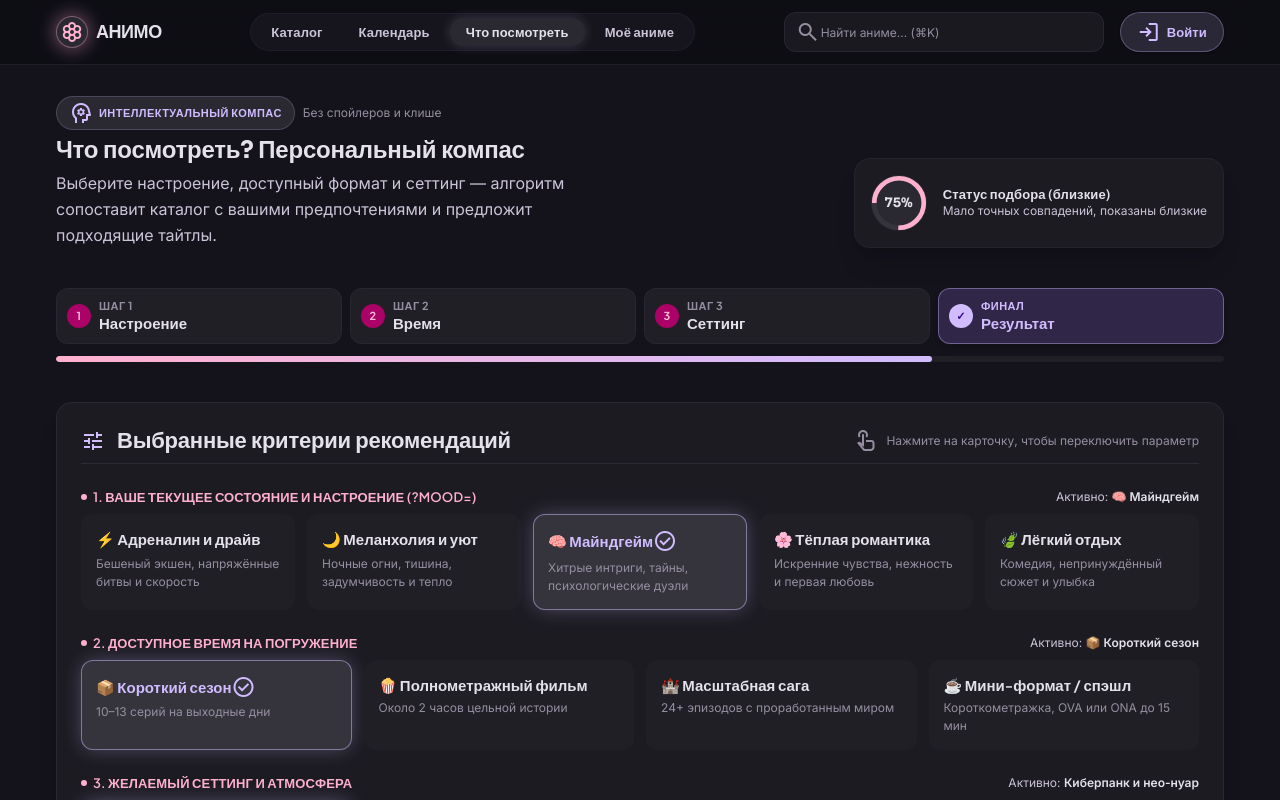
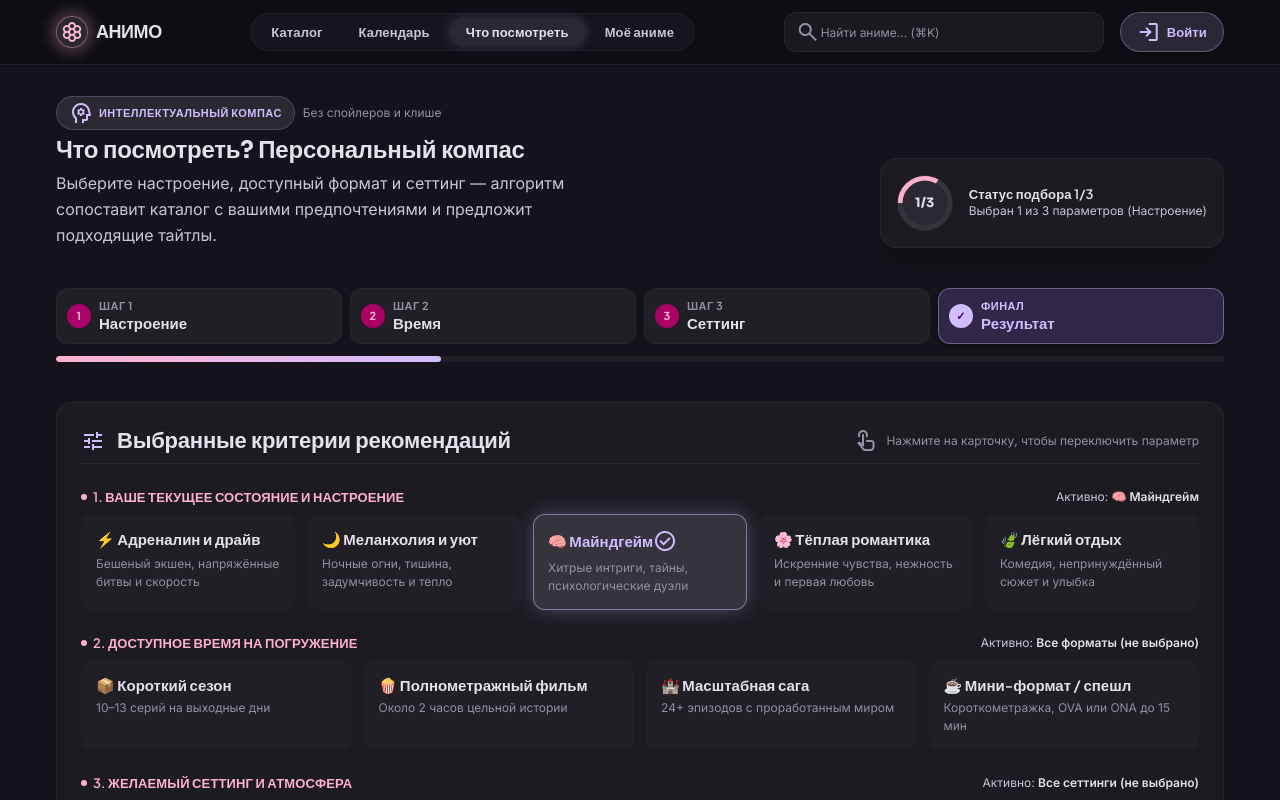
Before and after one commit to sapsrov32-lgtm/animo, a Next.js app: page /recommend in a window 1280 px wide. Shown: the top 800 px of the page. Built offline with nearby package versions, Linux system fonts and the light colour scheme; no server answers; the database is empty.

Commit message:
fix(seo&recommend): update metadata, legal streaming timeout, and precise multi-step mood recommendations

```diff
--- a/src/app/anime/[slug]/page.tsx
+++ b/src/app/anime/[slug]/page.tsx
@@ -48,47 +48,58 @@ const getAnime = cache(async (slug: string) => {
 
 function extractSeoDescription(anime: any, title: string): string {
   const cleaned = cleanDescription(anime.description);
-  if (cleaned && cleaned.length >= 25) {
+  if (cleaned && cleaned.length >= 25 && isRussianText(cleaned)) {
     const singleLine = cleaned.replace(/\s+/g, ' ').trim();
-    if (singleLine.length >= 140 && singleLine.length <= 160) {
-      return singleLine;
-    }
     if (singleLine.length > 160) {
       const slice = singleLine.slice(0, 157);
       const lastSpace = slice.lastIndexOf(' ');
       const trimmed = lastSpace > 120 ? slice.slice(0, lastSpace) : slice;
       return `${trimmed}...`;
     }
-    const yearPart = anime.year ? ` (${anime.year})` : '';
-    const combined = `${title}${yearPart}: ${singleLine}. Информация, серии и рейтинг на Анимо.`;
-    return combined.slice(0, 160);
+    return singleLine;
   }
 
-  const yearPart = anime.year ? ` (${anime.year})` : '';
-  const fallback = `Смотреть аниме «${title}»${yearPart}: описание сюжета, официальный рейтинг, расписание серий и где смотреть онлайн в хорошем качестве на Анимо.`;
-  return fallback.slice(0, 160);
+  // Fallback as requested: «{Название}: жанры, рейтинг, число серий»
+  const rawGenres: Genre[] = anime.anime_genres?.map((ag: any) => ag.genres).filter(Boolean) || [];
+  const sortedNames = sortAndFormatGenres(rawGenres.map((g) => g.name_ru), 3);
+  const genresStr = sortedNames.length > 0 ? sortedNames.join(', ') : 'аниме';
+  const scoreStr = anime.score ? anime.score.toFixed(1) : '—';
+  const episodesStr =
+    anime.format === 'Фильм'
+      ? 'Фильм'
+      : typeof anime.episodes === 'number' && anime.episodes > 0
+      ? `${anime.episodes} серий`
+      : anime.status === 'ongoing' || anime.status === 'RELEASING'
+      ? 'идёт показ'
+      : '—';
+
+  return `${title}: ${genresStr}, рейтинг ${scoreStr}, ${episodesStr}`;
 }
 
 export async function generateMetadata({ params }: PageProps): Promise<Metadata> {
   const { slug } = await params;
   const anime = await getAnime(slug);
-  const baseUrl = process.env.NEXT_PUBLIC_SITE_URL || 'https://animo-virid.vercel.app';
+  const canonicalUrl = `https://animo-virid.vercel.app/anime/${slug}`;
 
   if (!anime) {
-    return { title: 'Тайтл не найден — Анимо' };
+    return {
+      title: 'Тайтл не найден — Анимо',
+      alternates: {
+        canonical: canonicalUrl,
+      },
+    };
   }
 
   const title = getDisplayTitle(anime);
   // Title format: «{Название} — описание, рейтинг, серии | Анимо»
   const seoTitle = `${title} — описание, рейтинг, серии | Анимо`;
   const seoDescription = extractSeoDescription(anime, title);
-  const pageUrl = `${baseUrl}/anime/${anime.slug || anime.id}`;
   const poster = anime.poster_url || anime.banner_url || '';
   const posterAbsoluteUrl = poster
     ? poster.startsWith('http')
       ? poster
-      : `${baseUrl}${poster}`
-    : undefined;
+      : `https://animo-virid.vercel.app${poster}`
+    : 'https://animo-virid.vercel.app/og-image.jpg';
 
   return {
     title: {
@@ -96,31 +107,29 @@ export async function generateMetadata({ params }: PageProps): Promise<Metadata>
     },
     description: seoDescription,
     alternates: {
-      canonical: pageUrl,
+      canonical: canonicalUrl,
     },
     openGraph: {
       title: seoTitle,
       description: seoDescription,
-      url: pageUrl,
+      url: canonicalUrl,
       siteName: 'Анимо',
       locale: 'ru_RU',
       type: 'website',
-      images: posterAbsoluteUrl
-        ? [
+      images: [
         {
           url: posterAbsoluteUrl,
           width: 1200,
           height: 630,
           alt: title,
         },
-          ]
-        : [],
+      ],
     },
     twitter: {
       card: 'summary_large_image',
       title: seoTitle,
       description: seoDescription,
-      images: posterAbsoluteUrl ? [posterAbsoluteUrl] : [],
+      images: [posterAbsoluteUrl],
     },
   };
 }
@@ -163,8 +172,8 @@ export default async function AnimeDetailsPage({ params }: PageProps) {
   ]);
 
   const userAnimeRecord = recordRes.data;
-  const baseUrl = process.env.NEXT_PUBLIC_SITE_URL || 'https://animo-virid.vercel.app';
-  const pageUrl = `${baseUrl}/anime/${anime.slug || anime.id}`;
+  const baseUrl = 'https://animo-virid.vercel.app';
+  const pageUrl = `${baseUrl}/anime/${slug}`;
 
   const cleanedSynopsis = cleanDescription(anime.description);
   const hasRussianDescription = isRussianText(cleanedSynopsis);
--- a/src/components/anime/WhereToWatch.tsx
+++ b/src/components/anime/WhereToWatch.tsx
@@ -53,7 +53,9 @@ export function WhereToWatch({
       if (isMounted) {
         setLoading(false);
       }
-      controller.abort();
+      try {
+        controller.abort();
+      } catch {}
     }, 3000);
 
     async function fetchLegalData() {
--- a/src/components/recommend/RecommendCard.tsx
+++ b/src/components/recommend/RecommendCard.tsx
@@ -105,7 +105,7 @@ export function RecommendCard({
                 : 'bg-surface-container-high/90 text-on-surface-variant border-outline-variant/30'
             }`}
           >
-            {isExactMatch ? 'Точный матч' : 'Близкий матч'}
+            {isExactMatch ? 'Точный матч' : 'Частичное совпадение'}
           </span>
         </div>
 
--- a/src/components/recommend/RecommendWorkspace.tsx
+++ b/src/components/recommend/RecommendWorkspace.tsx
@@ -76,12 +76,13 @@ export const TIME_OPTIONS = [
   },
   {
     id: 'one_ep',
-    title: '☕ Мини-формат / спэшл',
+    title: '☕ Мини-формат / спешл',
     desc: 'Короткометражка, OVA или ONA до 15 мин',
     match: (a: Anime) =>
       a.format === 'ONA' ||
       a.format === 'OVA' ||
       a.format === 'Спэшл' ||
+      a.format === 'Спешл' ||
       a.format === 'ТВ Короткометражка' ||
       (typeof a.episodes === 'number' && a.episodes >= 1 && a.episodes <= 6),
   },
@@ -93,25 +94,71 @@ export const SETTING_OPTIONS = [
     id: 'cyberpunk',
     title: 'Киберпанк и нео-нуар',
     desc: 'Синдикаты, ИИ, дождливый мегаполис',
-    genreSlugs: ['sci-fi', 'thriller', 'mystery'],
+    badgeName: 'Киберпанк',
+    matches: (anime: Anime, slugs: string[], names: string[], text: string) => {
+      return (
+        slugs.includes('cyberpunk') ||
+        slugs.includes('sci-fi') ||
+        names.includes('киберпанк') ||
+        names.includes('фантастика') ||
+        text.includes('киберпанк') ||
+        text.includes('cyberpunk') ||
+        text.includes('дистопи') ||
+        text.includes('dystopi')
+      );
+    },
   },
   {
     id: 'dark_fantasy',
     title: 'Тёмное фэнтези',
     desc: 'Мрачные клинки, древние проклятия',
-    genreSlugs: ['fantasy', 'horror', 'action', 'supernatural'],
+    badgeName: 'Тёмное фэнтези',
+    matches: (anime: Anime, slugs: string[], names: string[], text: string) => {
+      const hasFantasy = slugs.includes('fantasy') || names.includes('фэнтези');
+      const isDark =
+        slugs.includes('horror') ||
+        slugs.includes('supernatural') ||
+        slugs.includes('thriller') ||
+        names.includes('ужасы') ||
+        names.includes('сверхъестественное') ||
+        names.includes('триллер') ||
+        text.includes('тёмное фэнтези') ||
+        text.includes('dark fantasy') ||
+        text.includes('демон');
+      return (hasFantasy && isDark) || text.includes('тёмное фэнтези') || text.includes('dark fantasy');
+    },
   },
   {
     id: 'slice',
     title: 'Срез жизни / Дружба',
     desc: 'Реализм, школа, взросление и юмор',
-    genreSlugs: ['slice-of-life', 'comedy', 'drama'],
+    badgeName: 'Срез жизни',
+    matches: (anime: Anime, slugs: string[], names: string[], text: string) => {
+      return (
+        slugs.includes('slice-of-life') ||
+        names.includes('повседневность') ||
+        text.includes('повседневность') ||
+        text.includes('slice of life')
+      );
+    },
   },
   {
     id: 'scifi',
     title: 'Научная фантастика / Таймтревел',
     desc: 'Петли времени, космос, парадоксы, наука',
-    genreSlugs: ['sci-fi', 'mystery'],
+    badgeName: 'Научная фантастика',
+    matches: (anime: Anime, slugs: string[], names: string[], text: string) => {
+      return (
+        slugs.includes('sci-fi') ||
+        names.includes('фантастика') ||
+        text.includes('научная фантастика') ||
+        text.includes('таймтревел') ||
+        text.includes('time travel') ||
+        text.includes('петл') ||
+        text.includes('космос') ||
+        text.includes('space')
+      );
+    },
   },
 ];
 
@@ -134,12 +181,12 @@ export function RecommendWorkspace({
 }: RecommendWorkspaceProps) {
   const router = useRouter();
 
-  // Selected criteria state (initialized from URL ?mood=)
+  // Selected criteria state (initialized from URL ?mood=; time and setting are NOT pre-selected)
   const [selectedMood, setSelectedMood] = useState<string>(() =>
     normalizeMoodId(initialMood)
   );
-  const [selectedTime, setSelectedTime] = useState<string>('short_season');
-  const [selectedSetting, setSelectedSetting] = useState<string>('cyberpunk');
+  const [selectedTime, setSelectedTime] = useState<string | null>(null);
+  const [selectedSetting, setSelectedSetting] = useState<string | null>(null);
 
   const [addingAll, setAddingAll] = useState(false);
   const [addAllFeedback, setAddAllFeedback] = useState(false);
@@ -159,8 +206,8 @@ export function RecommendWorkspace({
   // Real Filtering Logic with Graceful Fallback
   const { recommendations, isExactMatches } = useMemo(() => {
     const currentMood = MOOD_OPTIONS.find((m) => m.id === selectedMood) || MOOD_OPTIONS[0];
-    const currentTime = TIME_OPTIONS.find((t) => t.id === selectedTime) || TIME_OPTIONS[0];
-    const currentSetting = SETTING_OPTIONS.find((s) => s.id === selectedSetting) || SETTING_OPTIONS[0];
+    const currentTime = selectedTime ? TIME_OPTIONS.find((t) => t.id === selectedTime) : null;
+    const currentSetting = selectedSetting ? SETTING_OPTIONS.find((s) => s.id === selectedSetting) : null;
 
     const getAnimeGenreSlugs = (anime: Anime): string[] => {
       const fromGenres = anime.genres?.map((g) => g.slug?.toLowerCase()).filter(Boolean) || [];
@@ -176,15 +223,15 @@ export function RecommendWorkspace({
       return Array.from(new Set([...fromGenres, ...fromAg]));
     };
 
-    // Candidate pool matching both Mood and Time
-    const poolMoodAndTime = allAnime.filter((anime) => {
+    // Filter candidate pool matching Mood and (if chosen) Time
+    const pool = allAnime.filter((anime) => {
       if (!anime.poster_url || anime.poster_url.trim() === '') return false;
       if (anime.is_adult) return false;
 
-      // Must match selected Time
-      if (!currentTime.match(anime)) return false;
+      // Time filter (only if selected)
+      if (currentTime && !currentTime.match(anime)) return false;
 
-      // Must match selected Mood genres
+      // Mood filter
       const slugs = getAnimeGenreSlugs(anime);
       const matchesMood = currentMood.genreSlugs.some((s) => slugs.includes(s));
       if (!matchesMood) return false;
@@ -213,19 +260,26 @@ export function RecommendWorkspace({
       return result;
     };
 
-    // Exact matches also matching Setting
-    const exactCandidatePool = poolMoodAndTime.filter((anime) => {
+    // Setting filter (only if setting is selected)
+    let exactCandidates: Anime[] = [];
+    if (currentSetting) {
+      exactCandidates = pool.filter((anime) => {
         const slugs = getAnimeGenreSlugs(anime);
-      return currentSetting.genreSlugs.some((s) => slugs.includes(s));
+        const names = getAnimeGenreNames(anime).map((n) => n.toLowerCase());
+        const text = `${anime.title_ru || ''} ${anime.title_en || ''} ${anime.description || ''}`.toLowerCase();
+        return currentSetting.matches(anime, slugs, names, text);
       });
+    } else {
+      exactCandidates = pool;
+    }
 
-    exactCandidatePool.sort((a, b) => {
+    exactCandidates.sort((a, b) => {
       const scoreA = (a.score || 7.0) * 10 + (a.popularity || 0) / 10000;
       const scoreB = (b.score || 7.0) * 10 + (b.popularity || 0) / 10000;
       return scoreB - scoreA;
     });
 
-    const exactMatches = deduplicateFranchise(exactCandidatePool);
+    const exactMatches = deduplicateFranchise(exactCandidates);
 
     let finalAnimeList: Anime[] = [];
     let exact = true;
@@ -238,7 +292,7 @@ export function RecommendWorkspace({
       exact = false;
       const exactIds = new Set(exactMatches.map((a) => a.id));
 
-      const relaxedCandidates = poolMoodAndTime.filter((a) => !exactIds.has(a.id));
+      const relaxedCandidates = pool.filter((a) => !exactIds.has(a.id));
       relaxedCandidates.sort((a, b) => {
         const scoreA = (a.score || 7.0) * 10 + (a.popularity || 0) / 10000;
         const scoreB = (b.score || 7.0) * 10 + (b.popularity || 0) / 10000;
@@ -262,30 +316,75 @@ export function RecommendWorkspace({
       }
     }
 
-    // Build real matched criteria description
+    // Build real matched criteria description: only include what truly matched!
     const recs = finalAnimeList.map((anime) => {
+      const slugs = getAnimeGenreSlugs(anime);
       const names = getAnimeGenreNames(anime);
-      const matchedGenreNames = names.slice(0, 2);
+      const text = `${anime.title_ru || ''} ${anime.title_en || ''} ${anime.description || ''}`.toLowerCase();
 
-      const timePart =
+      const matchedParts: string[] = [];
+
+      // 1. Mood genres that actually matched
+      const matchedMoodGenres = names.filter((name) => {
+        const tr = name.toLowerCase();
+        return currentMood.genreSlugs.some((s) => {
+          if (s === 'action') return tr.includes('экшен') || tr.includes('боевик');
+          if (s === 'sports') return tr.includes('спорт');
+          if (s === 'supernatural') return tr.includes('сверхъестествен') || tr.includes('мистик');
+          if (s === 'slice-of-life') return tr.includes('повседневн');
+          if (s === 'drama') return tr.includes('драм');
+          if (s === 'psychological') return tr.includes('психолог');
+          if (s === 'thriller') return tr.includes('триллер');
+          if (s === 'mystery') return tr.includes('детектив') || tr.includes('тайн');
+          if (s === 'romance') return tr.includes('романтик');
+          if (s === 'comedy') return tr.includes('комед');
+          return false;
+        });
+      });
+
+      if (matchedMoodGenres.length > 0) {
+        matchedParts.push(matchedMoodGenres.slice(0, 2).join(', '));
+      } else if (names[0]) {
+        matchedParts.push(names[0]);
+      }
+
+      // 2. Setting match (ONLY if setting was selected AND truly matched)
+      let matchesSetting = true;
+      if (currentSetting) {
+        matchesSetting = currentSetting.matches(anime, slugs, names.map((n) => n.toLowerCase()), text);
+        if (matchesSetting) {
+          matchedParts.push(currentSetting.badgeName);
+        }
+      }
+
+      // 3. Time match (ONLY if time was selected AND truly matched)
+      let matchesTime = true;
+      if (currentTime) {
+        matchesTime = currentTime.match(anime);
+        if (matchesTime) {
+          const timeLabel =
             anime.format === 'Фильм'
               ? 'Фильм'
               : anime.episodes
               ? `${anime.episodes} серий`
               : anime.status === 'ongoing'
               ? 'Идёт показ'
-          : anime.format || 'ТВ';
+              : anime.format || 'Серии';
+          matchedParts.push(timeLabel);
+        }
+      }
 
-      const ratingPart = anime.score ? `рейтинг ${anime.score.toFixed(1)}` : 'высокий рейтинг';
-      const matchedCriteriaText = [...matchedGenreNames, timePart, ratingPart]
-        .filter(Boolean)
-        .join(', ');
+      // 4. Rating
+      if (anime.score) {
+        matchedParts.push(`рейтинг ${anime.score.toFixed(1)}`);
+      }
 
-      const isExact = exactMatches.some((em) => em.id === anime.id);
+      // Exact match means it matches all selected criteria
+      const isExact = matchesSetting && matchesTime;
 
       return {
         anime,
-        matchedCriteriaText,
+        matchedCriteriaText: matchedParts.join(', '),
         isExact,
       };
     });
@@ -307,22 +406,20 @@ export function RecommendWorkspace({
         recommendations.length
       : 8.0;
 
-  const progressPercent = isExactMatches ? 100 : 75;
+  const selectedCount = 1 + (selectedTime ? 1 : 0) + (selectedSetting ? 1 : 0);
+  const progressPercent = selectedCount === 1 ? 33 : selectedCount === 2 ? 67 : 100;
 
   const handleRestart = () => {
     handleMoodSelect('mindgame');
-    setSelectedTime('short_season');
-    setSelectedSetting('cyberpunk');
+    setSelectedTime(null);
+    setSelectedSetting(null);
   };
 
   const handleRandomPick = () => {
     const randomMood = MOOD_OPTIONS[Math.floor(Math.random() * MOOD_OPTIONS.length)].id;
-    const randomTime = TIME_OPTIONS[Math.floor(Math.random() * TIME_OPTIONS.length)].id;
-    const randomSetting = SETTING_OPTIONS[Math.floor(Math.random() * SETTING_OPTIONS.length)].id;
-
     handleMoodSelect(randomMood);
-    setSelectedTime(randomTime);
-    setSelectedSetting(randomSetting);
+    setSelectedTime(null);
+    setSelectedSetting(null);
 
     const resultsEl = document.getElementById('recommendation-results');
     if (resultsEl) {
@@ -397,15 +494,23 @@ export function RecommendWorkspace({
                 />
               </svg>
               <span className="absolute font-badge-score text-badge-score text-on-surface">
-                {progressPercent}%
+                {selectedCount}/3
               </span>
             </div>
             <div className="flex flex-col">
               <span className="font-label-md text-label-md text-on-surface font-bold">
-                {isExactMatches ? 'Статус подбора 100%' : 'Статус подбора (близкие)'}
+                {selectedCount === 3
+                  ? isExactMatches
+                    ? 'Статус подбора 3/3 (100%)'
+                    : 'Статус подбора 3/3 (близкие)'
+                  : `Статус подбора ${selectedCount}/3`}
               </span>
               <span className="font-body-sm text-body-sm text-on-surface-variant">
-                {isExactMatches
+                {selectedCount === 1
+                  ? 'Выбран 1 из 3 параметров (Настроение)'
+                  : selectedCount === 2
+                  ? 'Выбрано 2 из 3 параметров'
+                  : isExactMatches
                   ? 'Все параметры учтены • Точные совпадения'
                   : 'Мало точных совпадений, показаны близкие'}
               </span>
@@ -499,7 +604,7 @@ export function RecommendWorkspace({
             <div className="flex items-center justify-between">
               <span className="font-label-md text-label-md uppercase tracking-wider text-secondary flex items-center gap-1.5 font-bold">
                 <span className="w-1.5 h-1.5 rounded-full bg-secondary" />
-                1. Ваше текущее состояние и настроение (?mood=)
+                1. Ваше текущее состояние и настроение
               </span>
               <span className="font-body-sm text-body-sm text-on-surface-variant">
                 Активно:{' '}
@@ -554,7 +659,9 @@ export function RecommendWorkspace({
               <span className="font-body-sm text-body-sm text-on-surface-variant">
                 Активно:{' '}
                 <strong className="text-on-surface">
-                  {TIME_OPTIONS.find((t) => t.id === selectedTime)?.title}
+                  {selectedTime
+                    ? TIME_OPTIONS.find((t) => t.id === selectedTime)?.title
+                    : 'Все форматы (не выбрано)'}
                 </strong>
               </span>
             </div>
@@ -566,7 +673,7 @@ export function RecommendWorkspace({
                   <button
                     key={time.id}
                     type="button"
-                    onClick={() => setSelectedTime(time.id)}
+                    onClick={() => setSelectedTime(selectedTime === time.id ? null : time.id)}
                     className={`text-left p-3.5 rounded-xl transition-all flex flex-col gap-1 group cursor-pointer border ${
                       isActive
                         ? 'bg-surface-container-highest shadow-[0_0_20px_-2px_rgba(208,188,255,0.35)] border-primary/50'
@@ -604,7 +711,9 @@ export function RecommendWorkspace({
               <span className="font-body-sm text-body-sm text-on-surface-variant">
                 Активно:{' '}
                 <strong className="text-on-surface">
-                  {SETTING_OPTIONS.find((s) => s.id === selectedSetting)?.title}
+                  {selectedSetting
+                    ? SETTING_OPTIONS.find((s) => s.id === selectedSetting)?.title
+                    : 'Все сеттинги (не выбрано)'}
                 </strong>
               </span>
             </div>
@@ -616,7 +725,7 @@ export function RecommendWorkspace({
                   <button
                     key={setting.id}
                     type="button"
-                    onClick={() => setSelectedSetting(setting.id)}
+                    onClick={() => setSelectedSetting(selectedSetting === setting.id ? null : setting.id)}
                     className={`text-left p-3.5 rounded-xl transition-all flex flex-col gap-1 group cursor-pointer border ${
                       isActive
                         ? 'bg-surface-container-highest shadow-[0_0_20px_-2px_rgba(208,188,255,0.35)] border-primary/50'
```
Lines whose indentation alone changed are shown as unchanged.
